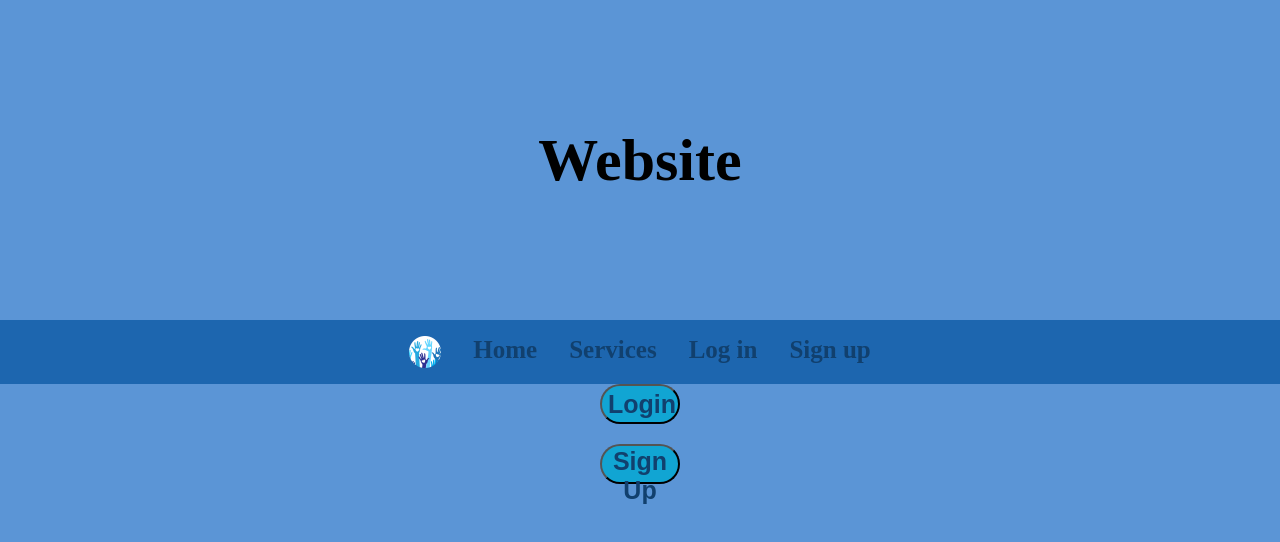
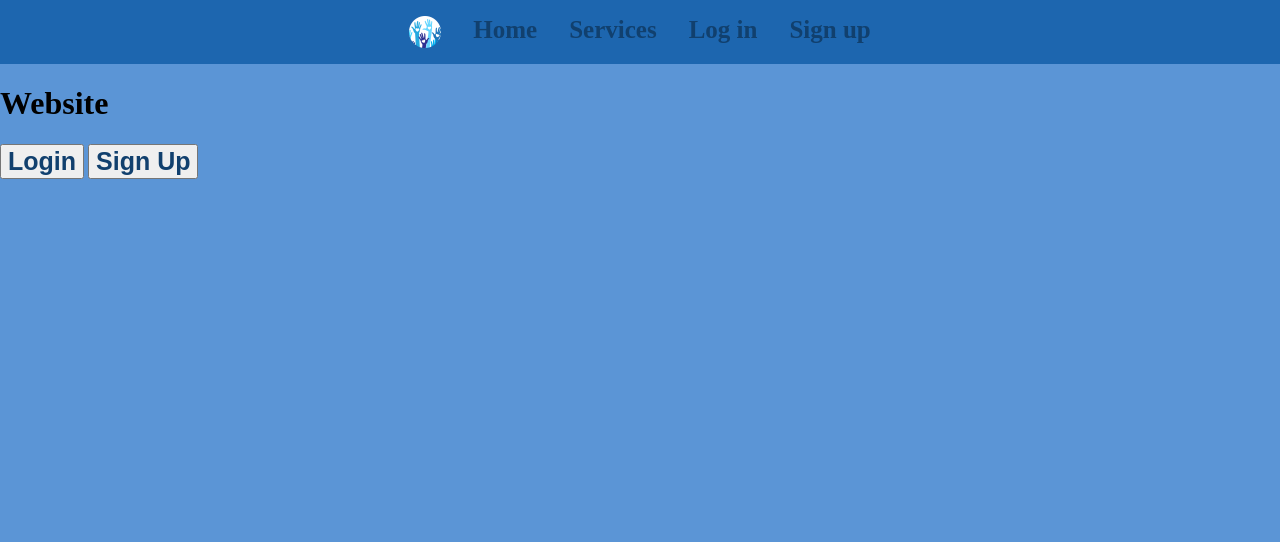
Before and after one commit to asiek728/Reddy_2_1_Front_End, a plain HTML site: page index.html in a window 1280 px wide. Drawn offline with Linux system fonts and the light colour scheme.

```diff
--- a/index.html
+++ b/index.html
@@ -3,16 +3,11 @@
 <head>
     <meta charset="UTF-8">
     <meta name="viewport" content="width=device-width, initial-scale=1.0">
-    <link rel="stylesheet" href="./assets/css/frontpage.css">
     <link rel="stylesheet" href="./assets/styles.css">
     <link rel="shortcut icon" href="./assets/volunteer-icon.ico">
     <title>Home</title>
 </head>
 <body>
-    <header>
-        <h1>Website</h1>
-    </header>
-
     <nav>
         <img src="./assets/favicon-32x32.png" alt="favicon">
         <a href="./index.html">Home</a>
@@ -20,6 +15,9 @@
         <a href="./login.html">Log in</a>
         <a href="./register.html">Sign up</a>
     </nav>
+    <header>
+        <h1>Website</h1>
+    </header>
     <!--<footer>
             <div class="footer22">
                 <small>
```
